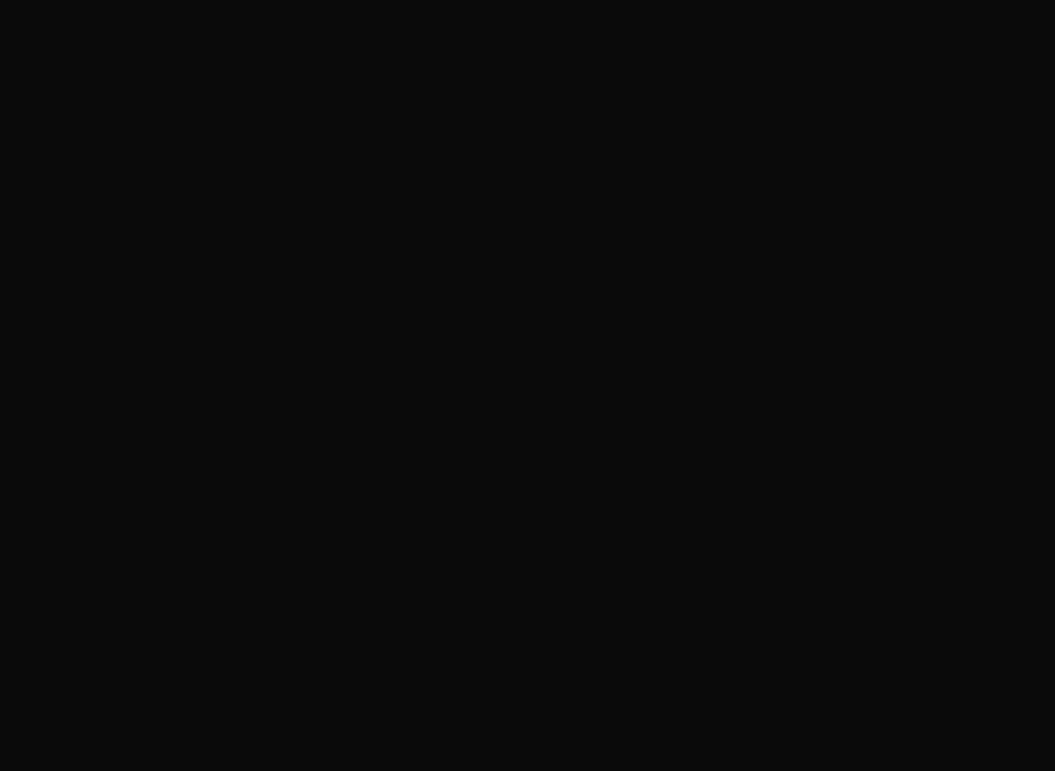
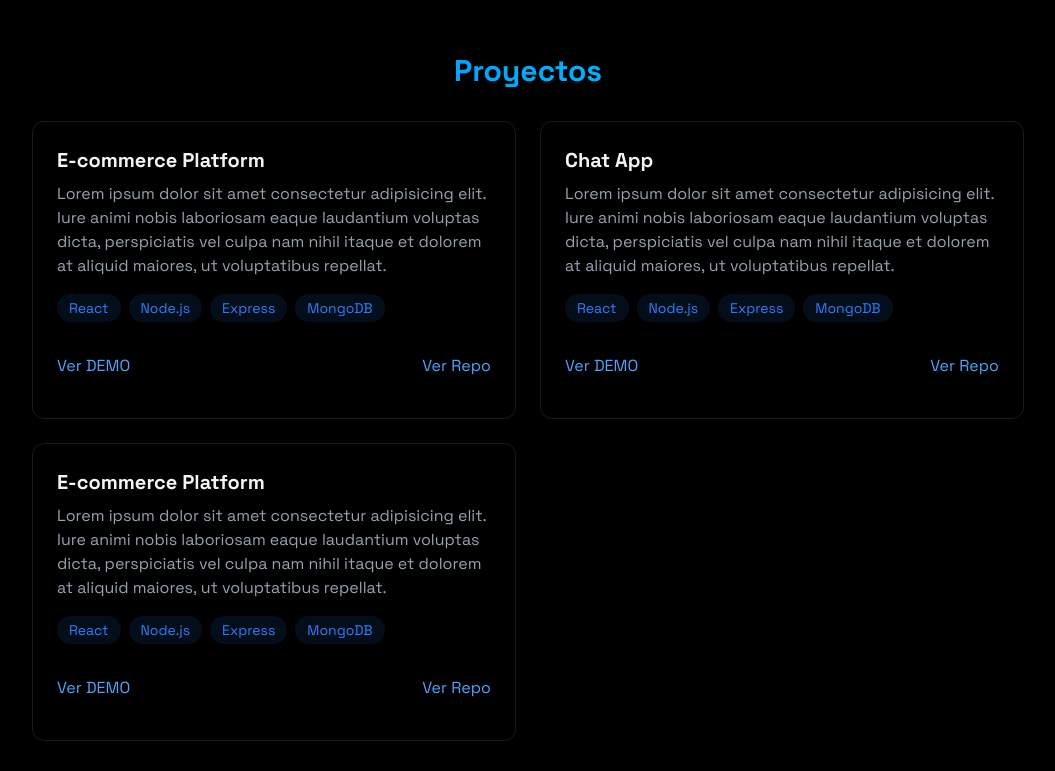
Before and after one commit to Cr1sti4n85/first_portfolio, a React (Vite) app: page / in a window 1280 px wide. Shown: the part 1627-2398 px from the top of the page, without its empty margins (112-1167 px from the left). Before the commit the page ends 1600 px from the top, so only its background shows below. Built offline with nearby package versions, Linux system fonts and the light colour scheme.

Commit message:
Create Projects component

```diff
--- a/src/App.tsx
+++ b/src/App.tsx
@@ -6,6 +6,7 @@
 import MobileMenu from "./components/MobileMenu";
 import Home from "./components/sections/Home";
 import About from "./components/sections/About";
+import Projects from "./components/sections/Projects";
 
 function App() {
   const [isLoaded, setIsLoaded] = useState<boolean>(false);
@@ -22,6 +23,7 @@
         <MobileMenu menuOpen={menuOpen} setMenuOpen={setMenuOpen} />
         <Home />
         <About />
+        <Projects />
       </div>
     </>
   );
--- a/src/components/sections/About.tsx
+++ b/src/components/sections/About.tsx
@@ -31,7 +31,7 @@
                   <span
                     key={key}
                     className="bg-blue-500/10 text-blue-500 py-1 px-3 rounded-full text-sm
-                  hover:bg-blue-500/20 hover:shadow-[0_2px_8px_rgba(59,130,2246,0.2)] transition"
+                  hover:bg-blue-500/20 hover:shadow-[0_2px_8px_rgba(59,130,246,0.2)] transition"
                   >
                     {tech}
                   </span>
--- /dev/null
+++ b/src/components/sections/Projects.tsx
@@ -0,0 +1,136 @@
+const Projects = () => {
+  return (
+    <section
+      id="projects"
+      className="min-h-screen flex items-center justify-center py-20"
+    >
+      <div className="max-w-5xl mx-auto px-4">
+        <h2
+          className="text-3xl font-bold mb-8
+         bg-gradient-to-r from-blue-500 to-cyan-400
+          bg-clip-text text-transparent text-center"
+        >
+          Proyectos
+        </h2>
+        <div className="grid grid-cols-1 md:grid-cols-2 gap-6">
+          <div
+            className="p-6 rounded-xl border border-white/10 hover:-translate-y-1
+          hover:border-blue-500/30 hover:shadow-[0_2px_8px_rgba(59,130,246,0.2)
+          transition"
+          >
+            <h3 className="text-xl font-bold mb-2">E-commerce Platform</h3>
+            <p className="text-gray-400 mb-4">
+              Lorem ipsum dolor sit amet consectetur adipisicing elit. Iure
+              animi nobis laboriosam eaque laudantium voluptas dicta,
+              perspiciatis vel culpa nam nihil itaque et dolorem at aliquid
+              maiores, ut voluptatibus repellat.
+            </p>
+            <div className="flex flex-wrap gap-2 mb-4">
+              {["React", "Node.js", "Express", "MongoDB"].map((tech, key) => (
+                <span
+                  key={key}
+                  className="bg-blue-500/10 text-blue-500 py-1 px-3 rounded-full text-sm
+               hover:bg-blue-500/20 hover:shadow-[0_2px_8px_rgba(59,130,246,0.1)] transition-all"
+                >
+                  {tech}
+                </span>
+              ))}
+            </div>
+            <div className="flex justify-between items-center">
+              <a
+                href="https://proshop-ysy4.onrender.com/"
+                className="text-blue-400 hover:text-blue-300 transition-colors my-4"
+              >
+                Ver DEMO{" "}
+              </a>
+              <a
+                href="https://github.com/Cr1sti4n85/proshop"
+                className="text-blue-400 hover:text-blue-300 transition-colors my-4"
+              >
+                Ver Repo{" "}
+              </a>
+            </div>
+          </div>
+          <div
+            className="p-6 rounded-xl border border-white/10 hover:-translate-y-1
+          hover:border-blue-500/30 hover:shadow-[0_2px_8px_rgba(59,130,246,0.2)
+          transition"
+          >
+            <h3 className="text-xl font-bold mb-2">Chat App</h3>
+            <p className="text-gray-400 mb-4">
+              Lorem ipsum dolor sit amet consectetur adipisicing elit. Iure
+              animi nobis laboriosam eaque laudantium voluptas dicta,
+              perspiciatis vel culpa nam nihil itaque et dolorem at aliquid
+              maiores, ut voluptatibus repellat.
+            </p>
+            <div className="flex flex-wrap gap-2 mb-4">
+              {["React", "Node.js", "Express", "MongoDB"].map((tech, key) => (
+                <span
+                  key={key}
+                  className="bg-blue-500/10 text-blue-500 py-1 px-3 rounded-full text-sm
+               hover:bg-blue-500/20 hover:shadow-[0_2px_8px_rgba(59,130,246,0.1)] transition-all"
+                >
+                  {tech}
+                </span>
+              ))}
+            </div>
+            <div className="flex justify-between items-center">
+              <a
+                href="https://chatty-p4i8.onrender.com/"
+                className="text-blue-400 hover:text-blue-300 transition-colors my-4"
+              >
+                Ver DEMO{" "}
+              </a>
+              <a
+                href="https://github.com/Cr1sti4n85/proshop"
+                className="text-blue-400 hover:text-blue-300 transition-colors my-4"
+              >
+                Ver Repo{" "}
+              </a>
+            </div>
+          </div>
+          <div
+            className="p-6 rounded-xl border border-white/10 hover:-translate-y-1
+          hover:border-blue-500/30 hover:shadow-[0_2px_8px_rgba(59,130,246,0.2)
+          transition"
+          >
+            <h3 className="text-xl font-bold mb-2">E-commerce Platform</h3>
+            <p className="text-gray-400 mb-4">
+              Lorem ipsum dolor sit amet consectetur adipisicing elit. Iure
+              animi nobis laboriosam eaque laudantium voluptas dicta,
+              perspiciatis vel culpa nam nihil itaque et dolorem at aliquid
+              maiores, ut voluptatibus repellat.
+            </p>
+            <div className="flex flex-wrap gap-2 mb-4">
+              {["React", "Node.js", "Express", "MongoDB"].map((tech, key) => (
+                <span
+                  key={key}
+                  className="bg-blue-500/10 text-blue-500 py-1 px-3 rounded-full text-sm
+               hover:bg-blue-500/20 hover:shadow-[0_2px_8px_rgba(59,130,246,0.1)] transition-all"
+                >
+                  {tech}
+                </span>
+              ))}
+            </div>
+            <div className="flex justify-between items-center">
+              <a
+                href="https://proshop-ysy4.onrender.com/"
+                className="text-blue-400 hover:text-blue-300 transition-colors my-4"
+              >
+                Ver DEMO{" "}
+              </a>
+              <a
+                href="https://github.com/Cr1sti4n85/proshop"
+                className="text-blue-400 hover:text-blue-300 transition-colors my-4"
+              >
+                Ver Repo{" "}
+              </a>
+            </div>
+          </div>
+        </div>
+      </div>
+    </section>
+  );
+};
+
+export default Projects;
```
